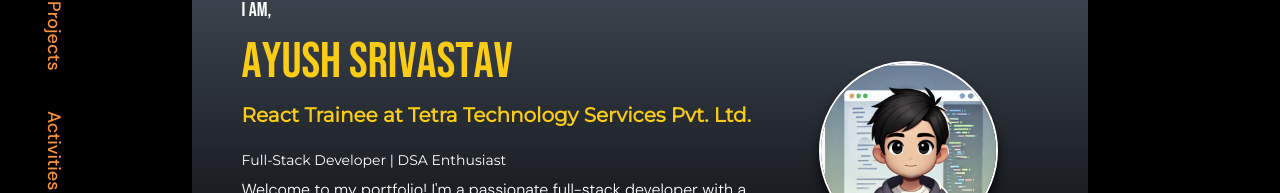
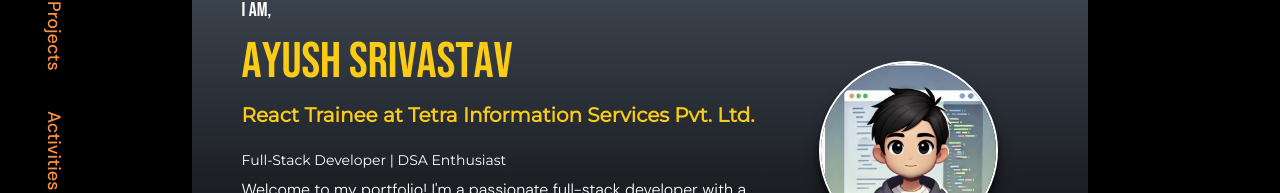
Before and after one commit to Ayush30s/portfolio, a React (Vite) app: page / in a window 1280 px wide. Shown: the part 157-350 px from the top of the page. Built offline with nearby package versions, Linux system fonts and the light colour scheme; no server answers.

Commit message:
Update Home.jsx

```diff
--- a/src/Home.jsx
+++ b/src/Home.jsx
@@ -63,7 +63,7 @@ const Home = ({ d, setD }) => {
               </div>
             </div>
             <p className={`text-[20px] ${dark ? "text-blue-600" : "text-yellow-400"} font-bold mb-5 font-montserrat`}>
-              React Trainee at <a href="https://www.tetrain.com/">Tetra Technology Services Pvt. Ltd.</a>
+              React Trainee at <a href="https://www.tetrain.com/">Tetra Information Services Pvt. Ltd.</a>
             </p>
             <p className="text-sm mb-2 font-montserrat">{`Full-Stack Developer | DSA Enthusiast`}</p>
 
```
